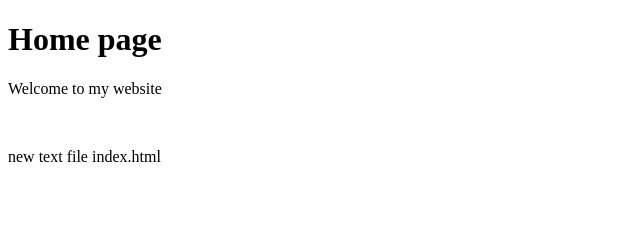
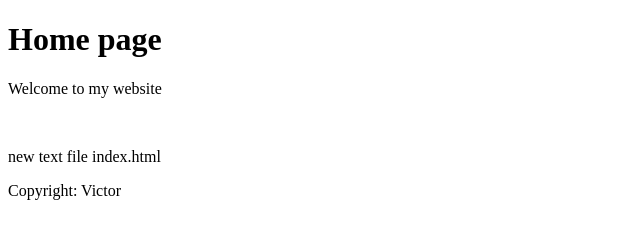
Before and after one commit to Doom8888/test, a plain HTML site: page index.html in a window 1280 px wide. Shown: the whole page, without its empty margins (0-640 px from the left). Drawn offline with Linux system fonts and the light colour scheme.

Commit message:
add copiright

```diff
--- a/index.html
+++ b/index.html
@@ -9,5 +9,6 @@
     <h1>Home page</h1>
     <p>Welcome to my website</p><br>
     <p>new text file index.html</p>
+    <p>Copyright: Victor</p>
 </body>
 </html>
```
